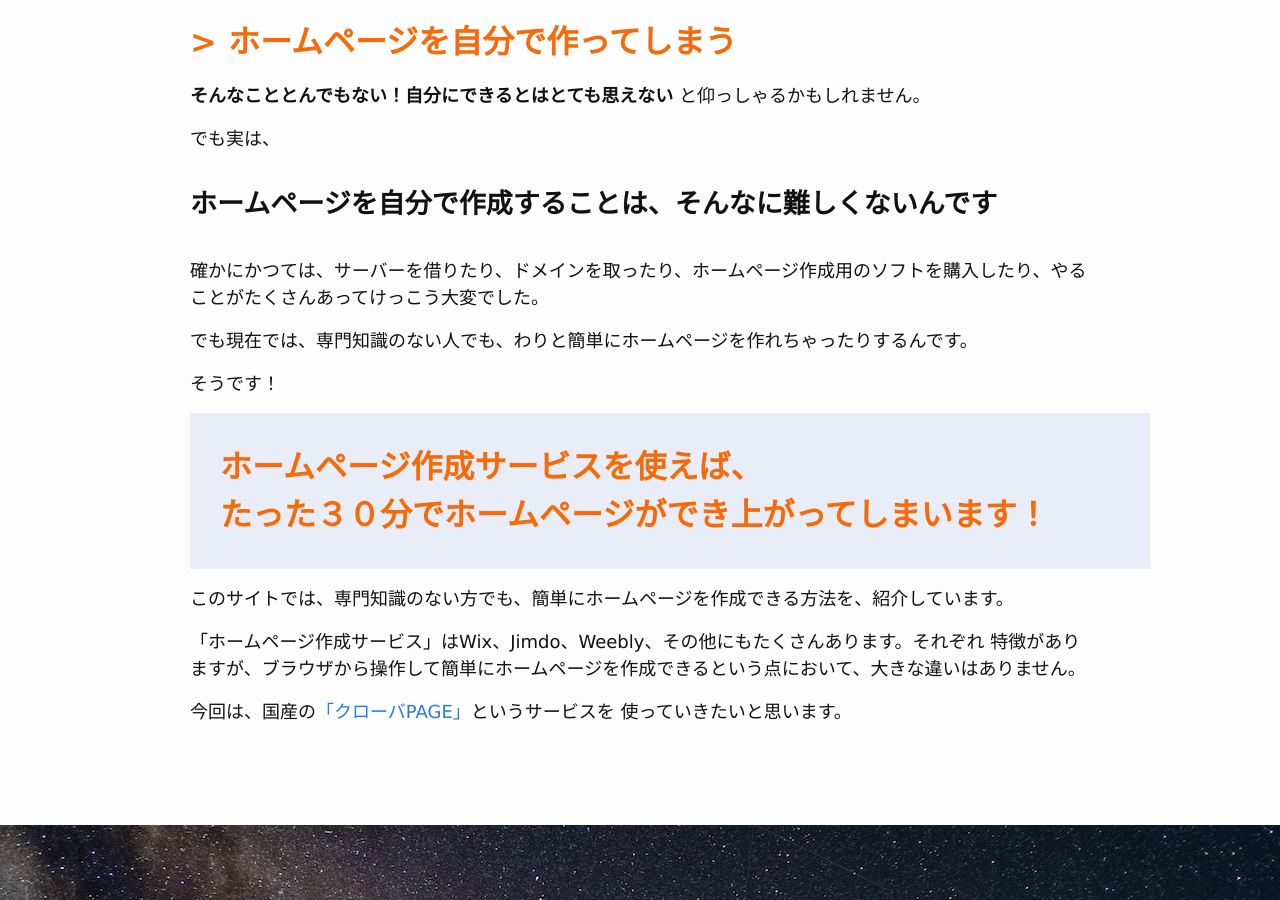
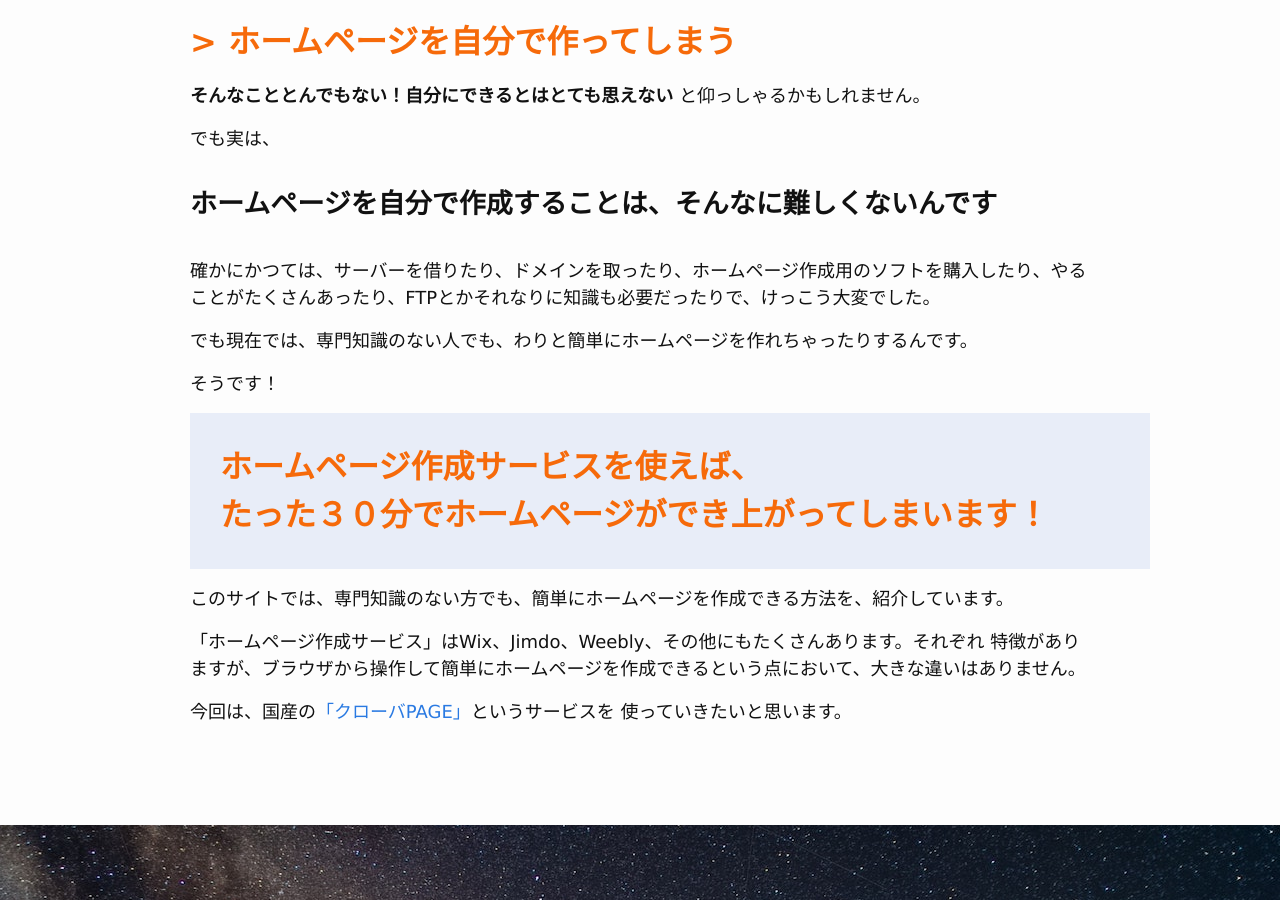
Before and after one commit to saitomako/hpbyself, a Jekyll site: the page built from index.md, in a window 1280 px wide and 900 px high, scrolled down 895 px. Built offline with Jekyll 4.4.1, drawn with Linux system fonts in a browser that asks for light colours; our own code applies the rules of GitHub Pages for plain Markdown files.

Commit message:
update etc

```diff
--- a/index.md
+++ b/index.md
@@ -31,7 +31,7 @@ layout: home
 
 ## ホームページを自分で作成することは、そんなに難しくないんです
 
-確かにかつては、サーバーを借りたり、ドメインを取ったり、ホームページ作成用のソフトを購入したり、やることがたくさんあってけっこう大変でした。
+確かにかつては、サーバーを借りたり、ドメインを取ったり、ホームページ作成用のソフトを購入したり、やることがたくさんあったり、FTPとかそれなりに知識も必要だったりで、けっこう大変でした。
 
 でも現在では、専門知識のない人でも、わりと簡単にホームページを作れちゃったりするんです。
 
```
